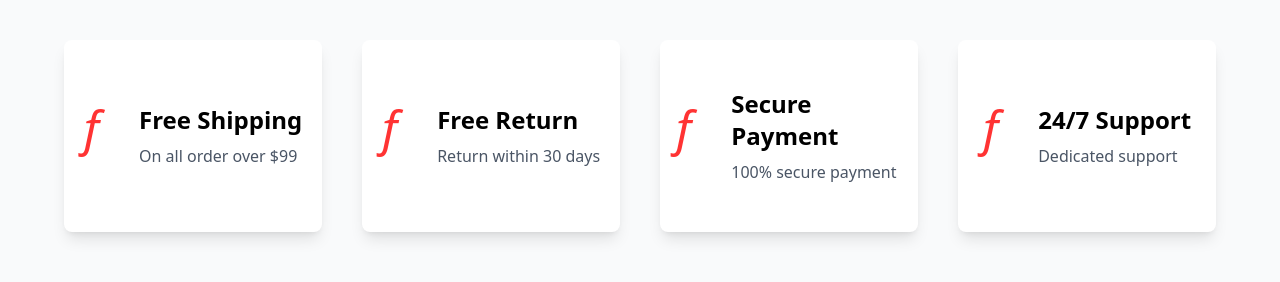
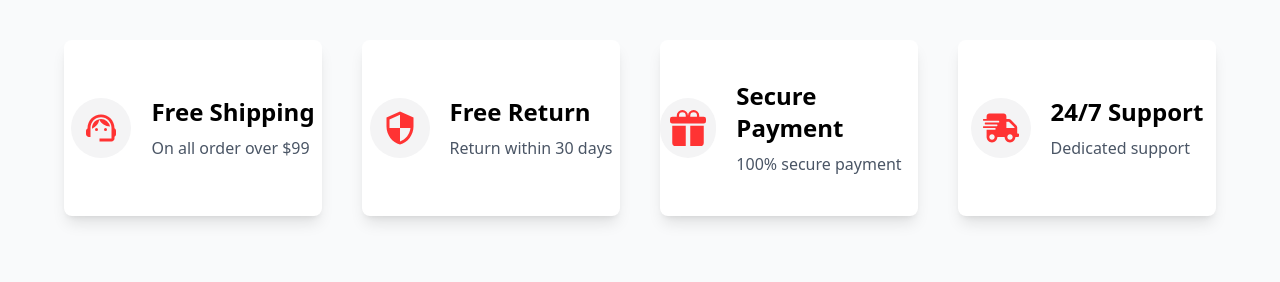
Before and after one commit to shamsad-alam/hitech, a React (Vite) app: page / in a window 1280 px wide. Shown: the top 282 px of the page. Built offline with nearby package versions, Linux system fonts and the light colour scheme.

Commit message:
service card section icon add

```diff
--- a/src/component/ServiceCard.jsx
+++ b/src/component/ServiceCard.jsx
@@ -1,27 +1,34 @@
 import React from 'react'
+import { MdSupportAgent } from "react-icons/md";
+import { MdOutlineSecurity } from "react-icons/md";
+import { BsGiftFill } from "react-icons/bs";
+import { FaShippingFast } from "react-icons/fa";
+
+
+
 
 const serviceData = [
     {
         id: 1,
-        icon: "fa-solid fa-truck-fast",
+        icon: <MdSupportAgent />,
         title: "Free Shipping",
         description: "On all order over $99"
     },
     {
         id: 2,
-        icon: "fa-solid fa-rotate",
+        icon: <MdOutlineSecurity />,
         title: "Free Return",
         description: "Return within 30 days"
     },
     {
         id: 3,
-        icon: "fa-solid fa-shield",
+        icon: <BsGiftFill />,
         title: "Secure Payment",
         description: "100% secure payment"
     },
     {
         id: 4,
-        icon: "fa-solid fa-headset",
+        icon: <FaShippingFast />,
         title: "24/7 Support",
         description: "Dedicated support"
     },
@@ -34,9 +41,9 @@ function ServiceCard() {
                 <div className='w-[90%] grid grid-cols-1 md:grid-cols-2 lg:grid-cols-4 gap-10 mx-auto py-10'>
                     {
                         serviceData.map((data) => (
-                            <div key={data.id} className='bg-white flex justify-center items-center  gap-10 px-4 py-12 text-center shadow-lg rounded-lg'>
-                                <div className='text-5xl text-[#ff3333] mb-4'>
-                                    <i >f</i>
+                            <div key={data.id} className='bg-white flex justify-center items-center  gap-5 py-10 text-center shadow-lg rounded-lg'>
+                                <div className='w-15 h-15 flex justify-center items-center rounded-full bg-zinc-100 text-[#ff3333]'>
+                                    <i className='text-4xl'>{data.icon}</i>
                                 </div>
                                 <div className='text-left'>
                                     <h3 className='text-2xl font-semibold mb-2'>{data.title}</h3>
--- a/src/component/TopCategory.jsx
+++ b/src/component/TopCategory.jsx
@@ -47,7 +47,7 @@ function TopCategory() {
                     <div className='flex  transition-all duration-500' style={{ transform: `translateX(-${(index * 100) / visibleCard}%)` }}>
                         {topCatList.map((list) => (
                             <div key={list.id} className='flex-none w-full md:w-1/2 lg:w-1/7 p-2 my-5'>
-                                <div className='flex flex-col items-center gap-3 p-4 shadow-sm rounded-xl'>
+                                <div className='flex flex-col bg-white items-center gap-3 p-4 shadow-sm rounded-xl'>
                                     <img src={list.image} alt="" />
                                     <h3>{list.title} </h3>
                                 </div>
--- a/src/pages/HomePage.jsx
+++ b/src/pages/HomePage.jsx
@@ -23,8 +23,8 @@ function HomePage() {
             <LaptopComputer />
             {/* Copy LaptopComputer component and Add more Section  */}
 
-            {/* <Blog />
-            <Footer /> */}
+            <Blog />
+            <Footer />
 
             {/* <ProductDetails /> */}
 
```
